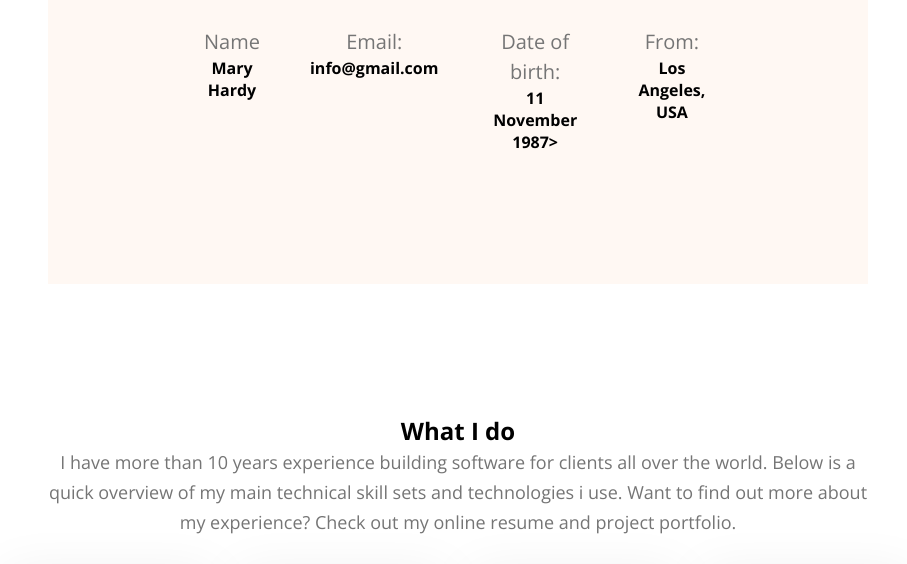
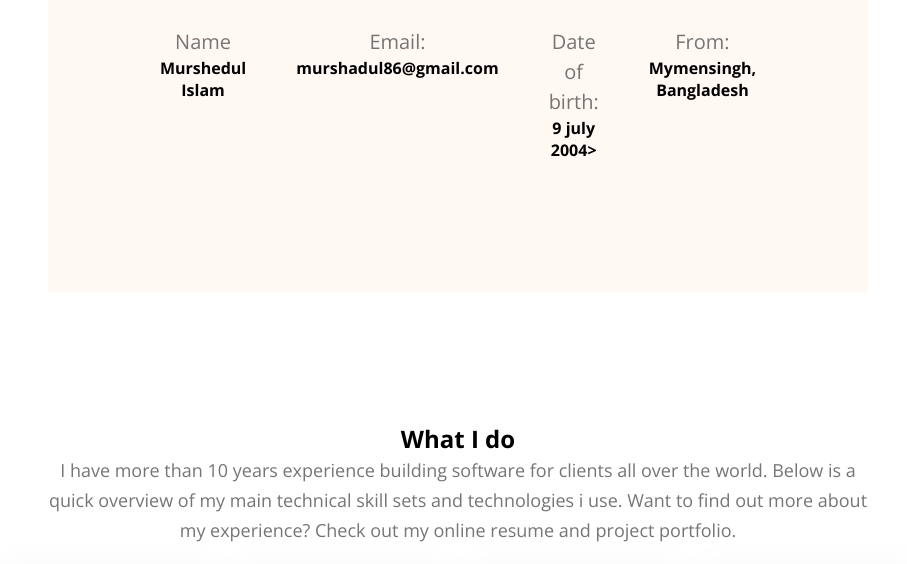
Before and after one commit to murshadul/hero-dev-code, a plain HTML site: page index.html in a window 1280 px wide. Shown: the part 1390-1954 px from the top of the page, without its empty margins (182-1089 px from the left). Drawn offline with nearby package versions, Linux system fonts and the light colour scheme.

Commit message:
resolved

```diff
--- a/index.html
+++ b/index.html
@@ -59,19 +59,19 @@
             <div class="about-info">
                 <div class="info-card">
                     <p>Name</p>
-                    <h4>Mary Hardy</h4>
+                    <h4>Murshedul Islam</h4>
                 </div>
                 <div class="info-card">
                     <p>Email:</p>
-                    <h4>info@gmail.com</h4>
+                    <h4>murshadul86@gmail.com</h4>
                 </div>
                 <div class="info-card">
                     <p>Date of birth:</p>
-                    <h4>11 November 1987></h4>
+                    <h4>9 july 2004></h4>
                 </div>
                 <div class="info-card">
                     <p>From:</p>
-                    <h4>Los Angeles, USA</h4>
+                    <h4>Mymensingh, Bangladesh</h4>
                 </div>
             </div>
         </div>
```
